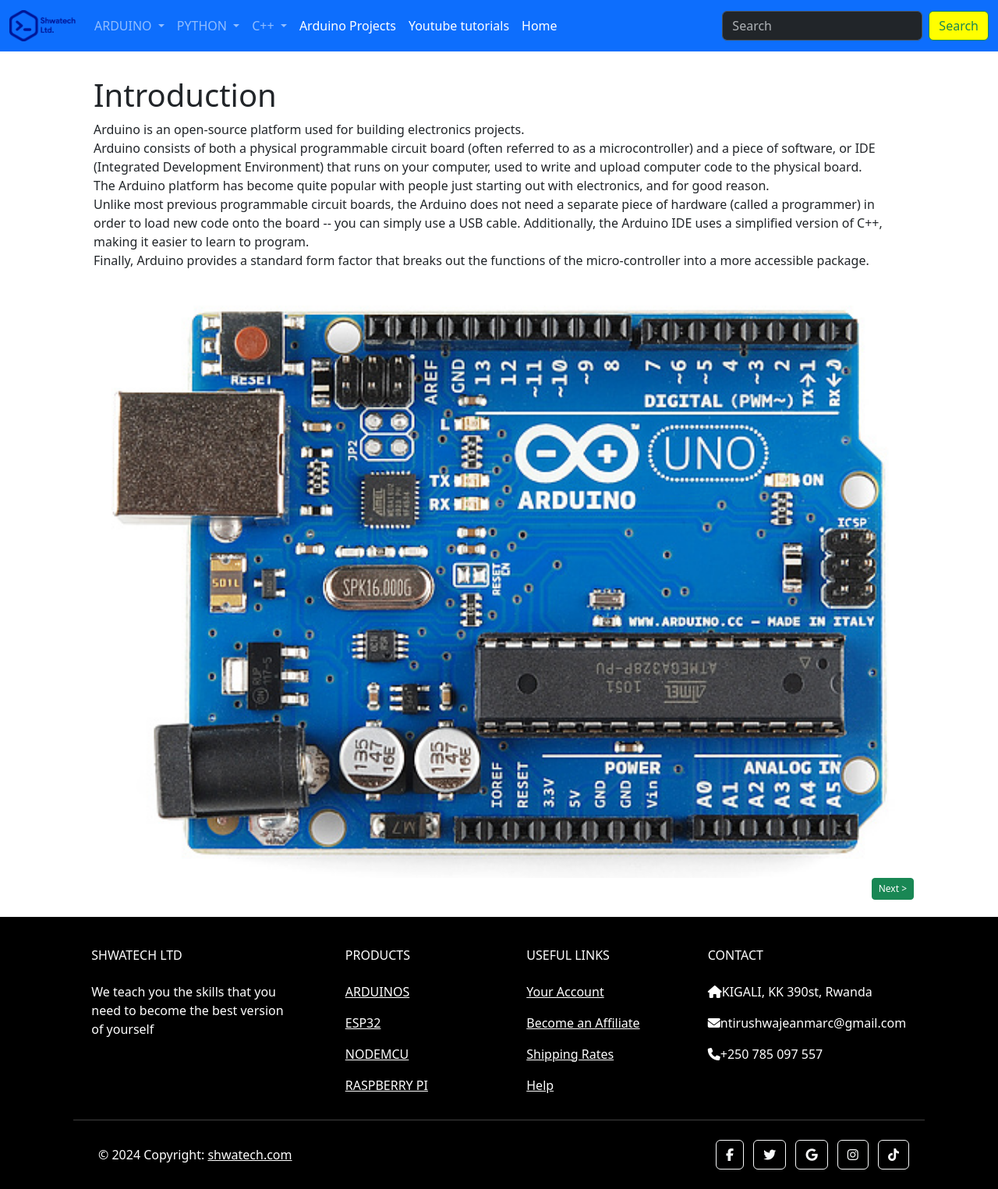
After one commit to ntirushwajeanmarc/shwatech_web, a Flask app: page /arduino-introduction in a window 1280 px wide. The commit adds this page. Shown: the whole page at 78% size. Run offline with Flask 3, Linux system fonts and the light colour scheme; some libraries are stand-ins or nearby versions.

Commit message:
new change

```diff
--- a/app.py
+++ b/app.py
@@ -4,6 +4,7 @@
 @app.route('/')
 def index():
     return render_template('index.html')
+#arduino part
 @app.route('/arduino-gsm')
 def gsm():
     return render_template('arduino/gsm.html')
@@ -11,6 +12,11 @@
 def arduinoSensors():
     return render_template('arduino/sensors.html')
 
+@app.route('/arduino-introduction')
+def arduino_intro():
+    return render_template('arduino/introduction.html')
+#arduino end
+#Python
 @app.route('/python-comments')
 def py_comments():
     return render_template('python/comment.html')
@@ -20,7 +26,7 @@
 @app.route('/python-data-type')
 def py_data_type():
     return render_template('python/datatype.html')
-
+#End of python
 content_data = [
     {"title": "Introduction to Python", "url": "/python-intro"},
     {"title": "Getting Started with Arduino", "url": "/arduino-start"},
@@ -36,5 +42,6 @@
     query = request.args.get('q', '').lower()
     results = [content for content in content_data if query in content['title'].lower()]
     return jsonify(results)
+
 if __name__ == '__main__':
     app.run(debug=True, port=5000)
--- /dev/null
+++ b/templates/arduino/introduction.html
@@ -0,0 +1,29 @@
+{% extends "index.html" %}
+
+{% block title %}Arduino Introduction{% endblock %}
+
+{% block body %}
+<div class="container mt-5 content">
+    <div class="row">
+
+<h1>Introduction</h1>
+<p>
+Arduino is an open-source platform used for building electronics projects.<br>
+Arduino consists of both a physical programmable circuit board (often referred to as a microcontroller) and a piece of software, or IDE (Integrated Development Environment) that runs on your computer, used to write and upload computer code to the physical board.<br>
+The Arduino platform has become quite popular with people just starting out with electronics, and for good reason.<br>
+Unlike most previous programmable circuit boards, the Arduino does not need a separate piece of hardware (called a programmer) in order to load new code onto the board -- you can simply use a USB cable. Additionally, the Arduino IDE uses a simplified version of C++, making it easier to learn to program.<br>
+Finally, Arduino provides a standard form factor that breaks out the functions of the micro-controller into a more accessible package.
+</p>
+
+<img src="{{ url_for('static', filename='images/arduino/arduino_image2.png') }}" alt="">
+<div class="position-relative">
+    <a class="btn btn-success btn-sm position-absolute top-0 end-0"
+    style="--bs-btn-padding-y: .25rem; --bs-btn-padding-x: .5rem; --bs-btn-font-size: .75rem;"
+    href="/python-data-type"
+    role="button">Next > </a>
+</div>
+
+    </div>
+</div>
+
+{% endblock %}
--- a/templates/index.html
+++ b/templates/index.html
@@ -30,7 +30,7 @@
                   ARDUINO
                 </a>
                 <ul class="dropdown-menu">
-                    <li><a class="dropdown-item" href="arduino-introduction">Introduction to Arduino</a></li>
+                    <li><a class="dropdown-item" href="/arduino-introduction">Introduction to Arduino</a></li>
                     <!-- Arduino Basics -->
                     <li><a class="dropdown-item" href="arduino-basics">Arduino Basics</a></li>
                     <!-- Arduino IDE -->
```
Also changed, not shown: static/images/arduino/arduino_image2.png (added).
